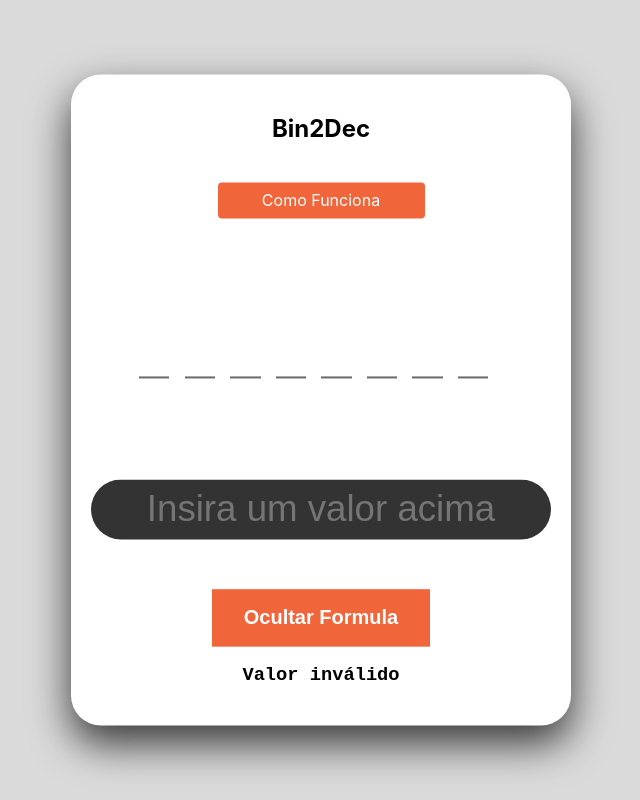
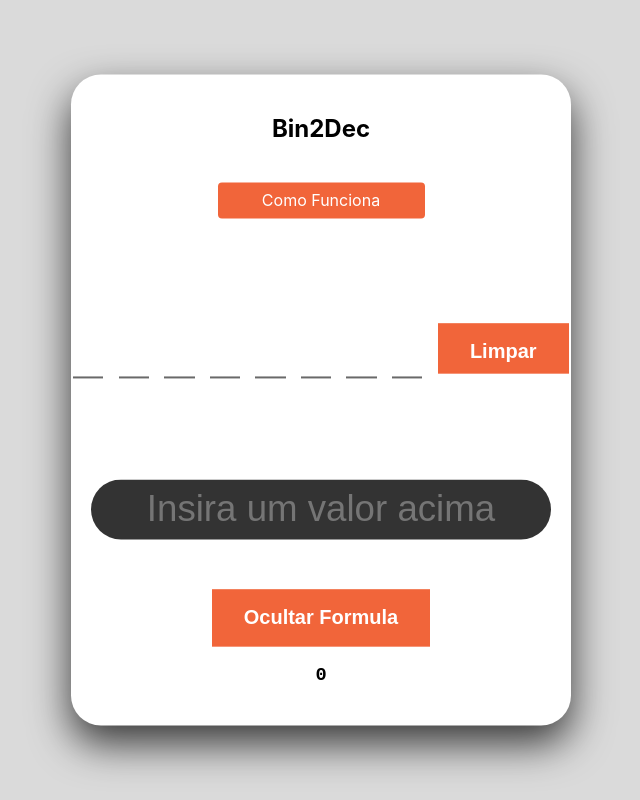
Before and after one commit to antonvinicius/bin2dec, a React (Create React App) app: page / in a window 1280 px wide. Both pictures are taken after a click on the button "Mostrar Formula". Shown: the whole page, without its empty margins (319-959 px from the left). Built offline with nearby package versions, Linux system fonts and the light colour scheme.

Commit message:
Remove extra reverse and convert Formula component

```diff
--- a/src/Components/BinaryInput.js
+++ b/src/Components/BinaryInput.js
@@ -27,7 +27,6 @@ class BinaryInput extends React.Component {
             digits.pop()
         }
 
-        digits.reverse() //Reverse it cause input is backwards
         binaryValue = this.getNumberOfDigits(digits) //Return it as a proper Number
 
         this.setState({ decimalValue: BinaryConverter(binaryValue) })
@@ -46,13 +45,23 @@ class BinaryInput extends React.Component {
         return (
             <div>
                 {/* Inputs for binary and decimal value */}
+                <div style={{display: 'flex', justifyContent: 'center', alignContent: 'center', alignItems: 'center'}}>
                     <input
                         id="binaryInput"
                         type="text"
-                    className="pretty-input right"
+                        className="pretty-input"
                         maxLength={8}
                         onChange={this.setDecBin}
                     />
+                    <button
+                        className="btn btn-4"
+                        style={{height: '50px'}}
+                        onClick={() => {
+                            document.getElementById('binaryInput').value = ''
+                            this.setState({binaryValue: 0})
+                            this.setState({decimalValue: 0})
+                        }}>Limpar</button>
+                </div>
                 <DecimalInput
                     decimalValue={this.state.decimalValue}
                 />
--- a/src/Components/Formula.js
+++ b/src/Components/Formula.js
@@ -1,18 +1,26 @@
 import React from "react"
 
-function Formula(props) {
-    let digits = props.binaryValue.toString().split('').map(Number) //get digits from binary number
+class Formula extends React.Component {
+    constructor(){
+        super()
+    }
+
+    render() {
+        let digits = this.props.binaryValue.toString().split('').map(Number) //get digits from binary number
         digits.reverse() //Reverse it again to be in correct order of the input
-    let formulaTxt = constructFormula(digits, props.decimalValue)
+        let formulaTxt = constructFormula(digits, this.props.decimalValue)
         return (
             <div>
                 <h3 className="formula">{formulaTxt}</h3>
             </div>
         )
     }
+}
 
 function constructFormula(digits, decimalValue) {
-    if(!decimalValue) //If value isn't in binary form
+    if (decimalValue == 0)
+        return "0"
+    else if (!decimalValue) //If value isn't in binary form
         return "Valor inválido"
     let result = `(${decimalValue})₂ = `
     if (digits.length !== 0) {
```
Lines whose indentation alone changed are shown as unchanged.
